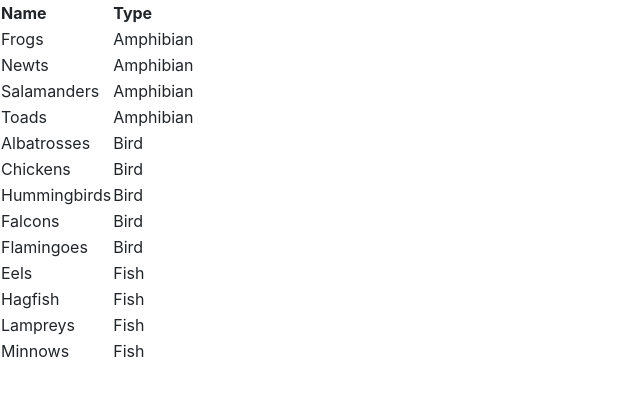
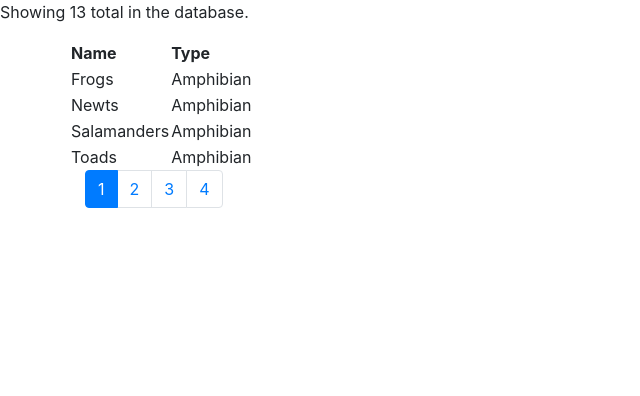
Before and after one commit to emikyas/Pagination, a React (Create React App) app: page / in a window 1280 px wide. Shown: the top 396 px of the page, without its empty margins (0-640 px from the left). Built offline with nearby package versions, Linux system fonts and the light colour scheme.

Commit message:
Fanctional pagination

```diff
--- a/src/components/common/pagination.jsx
+++ b/src/components/common/pagination.jsx
@@ -3,37 +3,68 @@ import PropTypes from "prop-types";
 import _ from "lodash";
 
 const Pagination = ({
+  pageSize,
   itemsCount,
-  pageSize,
   currentPage,
   onPageChange
 }) => {
   const pagesCount = Math.ceil(itemsCount / pageSize);
   if (pagesCount === 1) return null;
   const pages = _.range(1, pagesCount + 1);
+  console.log(itemsCount);
   return (
-    <nav>
+    <nav aria-label="...">
       <ul className="pagination">
         {pages.map(page => (
           <li
             key={page}
-            className={page === currentPage ? "page-item active" : "page-item"}
-          >
+            className={page === currentPage ? "page-item active" : "page-item"}>
+
             <a className="page-link" onClick={() => onPageChange(page)}>
               {page}
             </a>
+
           </li>
         ))}
+
       </ul>
     </nav>
   );
 };
 
-Pagination.propTypes = {
-  itemsCount: PropTypes.number.isRequired,
-  pageSize: PropTypes.number.isRequired,
-  currentPage: PropTypes.number.isRequired,
-  onPageChange: PropTypes.func.isRequired
-};
+
+// const Pagination = ({
+//   itemsCount,
+//   pageSize,
+//   currentPage,
+//   onPageChange
+// }) => {
+//   const pagesCount = Math.ceil(itemsCount / pageSize);
+//   if (pagesCount === 1) return null;
+//   const pages = _.range(1, pagesCount + 1);
+//   return (
+//     <nav>
+//       <ul className="pagination">
+//         {pages.map(page => (
+//           <li
+//             key={page}
+//             className={page === currentPage ? "page-item active" : "page-item"}
+//           >
+//             <a className="page-link" onClick={() => onPageChange(page)}>
+//               {page}
+//             </a>
+//           </li>
+//         ))}
+//       </ul>
+//     </nav>
+//   );
+// };
+
+// Pagination.propTypes = {
+//   itemsCount: PropTypes.number.isRequired,
+//   pageSize: PropTypes.number.isRequired,
+//   currentPage: PropTypes.number.isRequired,
+//   onPageChange: PropTypes.func.isRequired
+// };
 
 export default Pagination;
--- a/src/components/list.jsx
+++ b/src/components/list.jsx
@@ -1,13 +1,44 @@
+import _ from 'lodash';
 import React, { Component } from 'react';
 import { getStaticList } from '../services/staticList';
+import { paginate } from '../utils/paginate';
+import Pagination from './common/pagination';
 
 class List extends Component {
     state = {
-        lists: getStaticList()
+        lists: getStaticList(),
+        currentPage: 1,
+        pageSize: 4
     }
+
+    getPageData = () => {
+        const { pageSize, currentPage, lists: allList } = this.state;
+
+        const filtered = allList.map(l => l);
+        const lists = paginate(filtered, currentPage, pageSize);
+        return { totalCount: filtered.length, data: lists };
+
+    }
+
+    handlePageChange = page => {
+        this.setState({ currentPage: page });
+    };
+
     render() {
+        const {
+            pageSize,
+            currentPage,
+            sortColumn,
+            selectedGenre,
+        } = this.state;
+
+        const { totalCount, data: lists } = this.getPageData();
         return (
-            <div>
+            <section>
+                <p>Showing {totalCount} total in the database.</p>
+                <div className="container">
+                    <div className="row">
+                        <table>
                             <thead>
                                 <tr>
                                     <th>Name</th>
@@ -15,14 +46,24 @@ class List extends Component {
                                 </tr>
                             </thead>
                             <tbody>
-                    {this.state.lists.map(l =>
-                        <tr>
+                                {lists.map(l =>
+                                    <tr key={l.id}>
                                         <td>{l.title}</td>
                                         <td>{l.type}</td>
                                     </tr>
                                 )}
                             </tbody>
+                        </table>
+
                     </div>
+                    <Pagination
+                        itemsCount={totalCount}
+                        pageSize={this.state.pageSize}
+                        currentPage={this.state.currentPage}
+                        onPageChange={this.handlePageChange}
+                    />
+                </div>
+            </section>
         );
     }
 }
```
Lines whose indentation alone changed are shown as unchanged.
